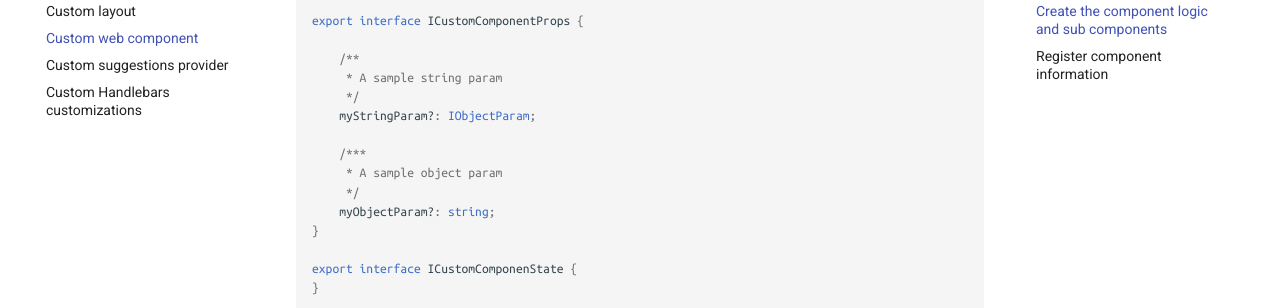
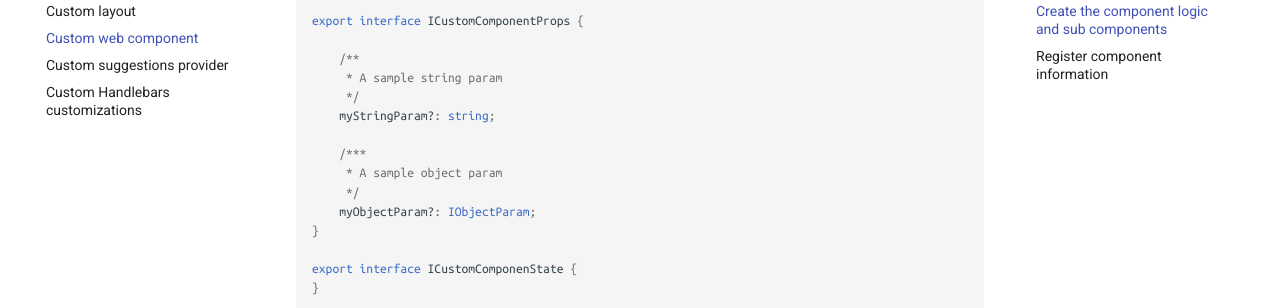
Before and after one commit to dominic5perezd/pnp-modern-search, an MkDocs documentation site: the page built from docs/extensibility/custom_web_component.md, in a window 1280 px wide and 900 px high, scrolled down 1369 px. Shown: the part 151-459 px from the top of the window. Built offline with MkDocs 1.6.1 and Material for MkDocs 9.7.7, drawn with Linux system fonts in a browser that asks for light colours; comment, search, counter and statistics services are not loaded.

```diff
--- a/docs/extensibility/custom_web_component.md
+++ b/docs/extensibility/custom_web_component.md
@@ -53,12 +53,12 @@ export interface ICustomComponentProps {
     /**
      * A sample string param
      */
-    myStringParam?: IObjectParam;
+    myStringParam?: string;
 
     /***
      * A sample object param
      */
-    myObjectParam?: string;
+    myObjectParam?: IObjectParam;
 }
 
 export interface ICustomComponenState {
```
